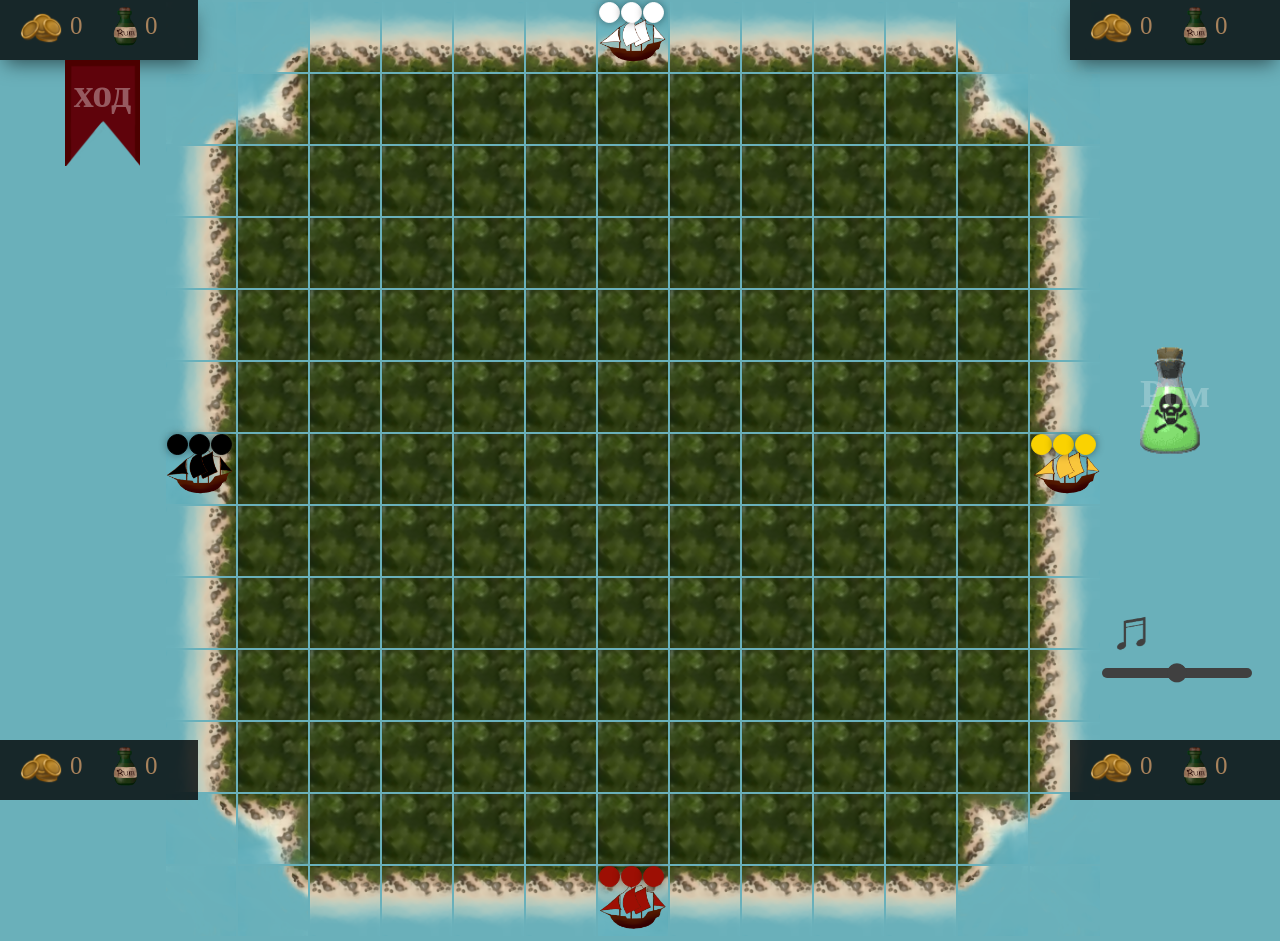
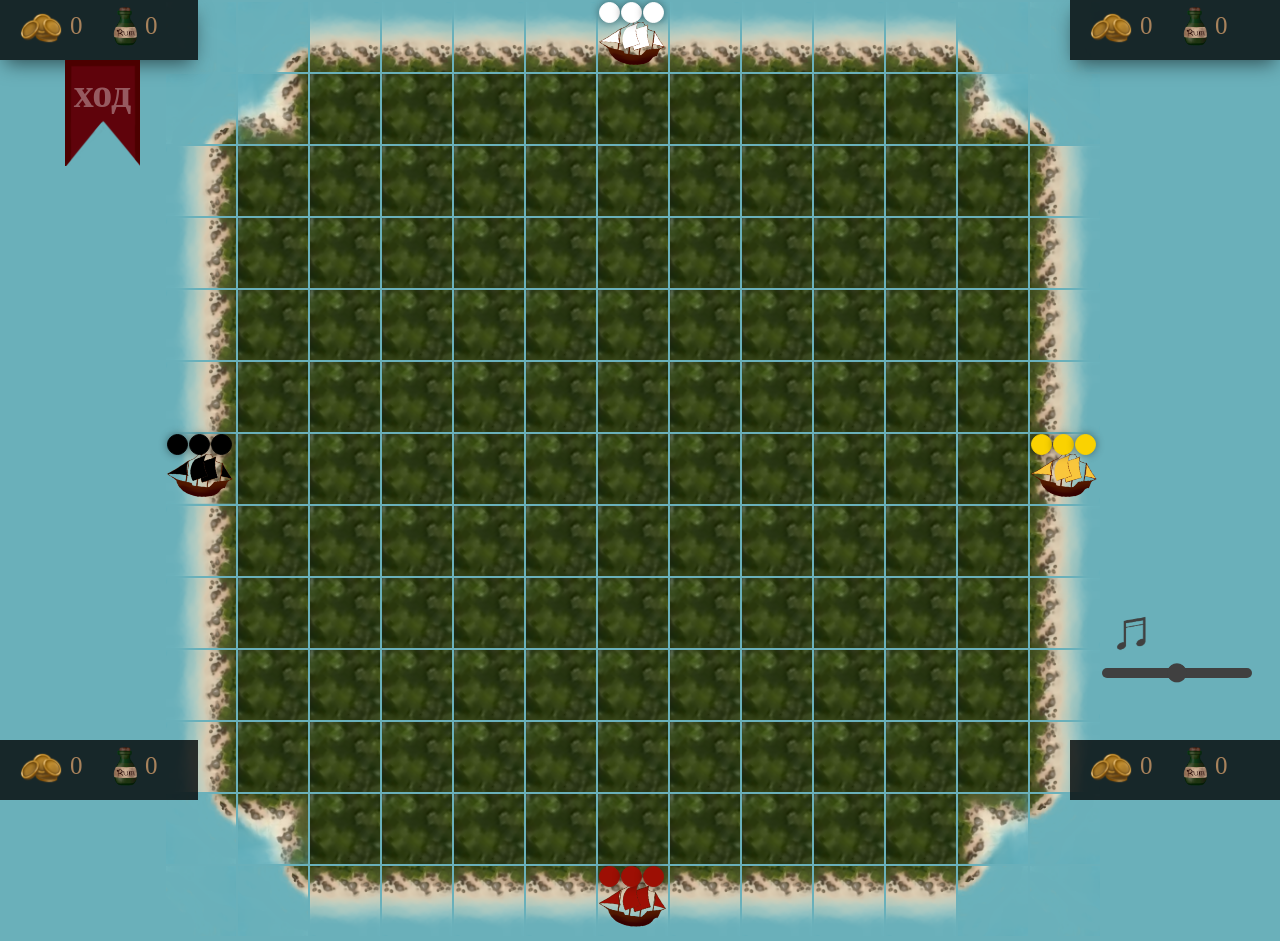
Before and after one commit to Cancella/cancella.github.io, a plain HTML site: page index.html in a window 1280 px wide. Drawn offline with Linux system fonts and the light colour scheme.

Commit message:
Кораблики
ага

```diff
--- a/index.html
+++ b/index.html
@@ -30,9 +30,9 @@
     		}
             .opisanie
             {
-
+                pointer-events:none;
                 width: 230px;
-                z-index: 10;
+                z-index: 16;
                 background: #e2cdacd6;
                 position: absolute;
                 visibility: hidden;
@@ -44,8 +44,52 @@
                 text-align: center;
                 padding-left: 20px;
                 padding-right: 20px;
+                word-wrap: break-word;
 
             }
+            @keyframes example
+            {
+				0% {transform: rotate(15deg)}
+				50% {transform: rotate(-15deg)}
+				100% {transform: rotate(15deg)}
+			}
+			.shipik
+			{
+				pointer-events:none;
+				height: 100%;
+				width: 100%;
+				position: absolute;
+				background: no-repeat;
+				background-size: contain !important;
+				animation-name: example;
+				animation-duration: 6s;
+				animation-timing-function: ease-in-out;
+				animation-iteration-count: infinite;
+			}
+			.ship3:hover > .shipik3
+			{
+				filter: drop-shadow(0 0 3px white);
+				/*background: url(./ship31selected.png) no-repeat !important;
+				background-size: contain !important;*/
+			}
+			.ship4:hover > .shipik4
+			{
+				filter: drop-shadow(0 0 3px white);
+				/*background: url(./ship31selected.png) no-repeat !important;
+				background-size: contain !important;*/
+			}
+			.ship4:hover > .shipik4
+			{
+				filter: drop-shadow(0 0 3px white);
+				/*background: url(./ship31selected.png) no-repeat !important;
+				background-size: contain !important;*/
+			}
+			.ship1:hover > .shipik1
+			{
+				filter: drop-shadow(0 0 3px white);
+				/*background: url(./ship31selected.png) no-repeat !important;
+				background-size: contain !important;*/
+			}
             h1
             {
                 margin-top: 15px;
@@ -95,6 +139,7 @@
     		}
     		.people
     		{
+    			position: relative;
     			border-radius: 15px;
     			height: 19px;
     			width: 19px;
@@ -143,7 +188,7 @@
                 box-shadow: 0 0 20px white !important;
     		}
 
-            .ship1:hover
+            /*.ship1:hover
             {
                 background: url(./ship1selected.png) !important;
                 background-size: contain !important;
@@ -155,9 +200,9 @@
                 background-size: contain !important;
                 outline: none !important;
             }
-            .ship3:hover
+            .shipik3:hover
             {
-                background: url(./ship3selected.png) !important;
+                background: url(./ship31selected.png) no-repeat !important;
                 background-size: contain !important;
                 outline: none !important;
             }
@@ -166,7 +211,7 @@
                 background: url(./ship4selected.png) !important;
                 background-size: contain !important;
                 outline: none !important;
-            }
+            }*/
 
             .gold
             {
@@ -291,7 +336,7 @@
                 font-size: 40;
                 font-weight: 700;
                 position: fixed;
-                z-index: 6;
+                z-index: 10;
             }
             .hod1
             {
@@ -392,19 +437,21 @@
             }
             .active
             {
-                background: #172729;
-                color: #ffffff8f;
+            	background: url(./bottle2.gif) 50% 50% no-repeat;
+                background-size: 60%;
+                /*background: #172729;*/
+                /*color: #ffffff8f;*/
             }
             .inactive
             {
-                background: url(./bottle2.gif) 50% 50% no-repeat;
+                /*background: url(./bottle2.gif) 50% 50% no-repeat;
                 background-size: 60%;
-               /* background: #52473b63;*/
-                color: #ffffff40;
+                background: #52473b63;
+                color: #ffffff40;*/
             }
             .active:hover
             {
-                box-shadow: 0 0 20px #292525;
+                /*box-shadow: 0 0 20px #292525;*/
             }
             .text
             {
@@ -440,14 +487,14 @@
                 bottom: 15%;
                 right: 2%;
                 position: absolute;
-                z-index: 15;
+                z-index: 9;
                 position: fixed;
             }
             .slider
             {
                -webkit-appearance: none;
                 border-radius: 10px;
-                z-index: 15;
+                z-index: 9;
                 background: #404040;
                 outline: none;
                 -webkit-transition: .2s;
@@ -519,7 +566,7 @@
         </div>
         <div class="userum inactive" id="userum">
             <div class="text">
-            Ром
+
             </div>
         </div>
         <div class="userumb"></div>
--- a/shakal.js
+++ b/shakal.js
@@ -1881,25 +1881,35 @@ function Game()
 		a[y][x].ship = true;
 		a[y][x].div.setAttribute('class','card ship');
 		a[y][x].div.team = team;
+		var ndiv = document.createElement('div');
+		ndiv.classList.add('shipik');
+		a[y][x].div.appendChild(ndiv);
+		//a[y][x].div.childNodes[3] = ndiv;
 		if(team == 1)
 		{
+			/*a[y][x].div.classList.add('ship1');
+			a[y][x].div.style.background = 'url(./ship1.png)';*/
+			a[y][x].div.firstChild.classList.add('shipik1');
 			a[y][x].div.classList.add('ship1');
-			a[y][x].div.style.background = 'url(./ship1.png)';
+			ndiv.style.background = 'url(./ship11.png)';
 		}
 		if(team == 2)
 		{
+			a[y][x].div.firstChild.classList.add('shipik2');
 			a[y][x].div.classList.add('ship2');
-			a[y][x].div.style.background = 'url(./ship2.png)';
+			ndiv.style.background = 'url(./ship21.png)';
 		}
 		if(team == 3)
 		{
+			a[y][x].div.firstChild.classList.add('shipik3');
 			a[y][x].div.classList.add('ship3');
-			a[y][x].div.style.background = 'url(./ship3.png)';
+			ndiv.style.background = 'url(./ship31.png)';
 		}
 		if(team == 4)
 		{
+			a[y][x].div.firstChild.classList.add('shipik4');
 			a[y][x].div.classList.add('ship4');
-			a[y][x].div.style.background = 'url(./ship4.png)';
+			ndiv.style.background = 'url(./ship41.png)';
 		}
 		for(i = 1; i <= 3; i++)
 		{
```
Also changed, not shown: bottle2.gif (deleted), ship11.png (added), ship21.png (added), ship3.gif (added), ship31.gif (added), ship31.png (added), ship31selected.png (added), ship41.png (added).
